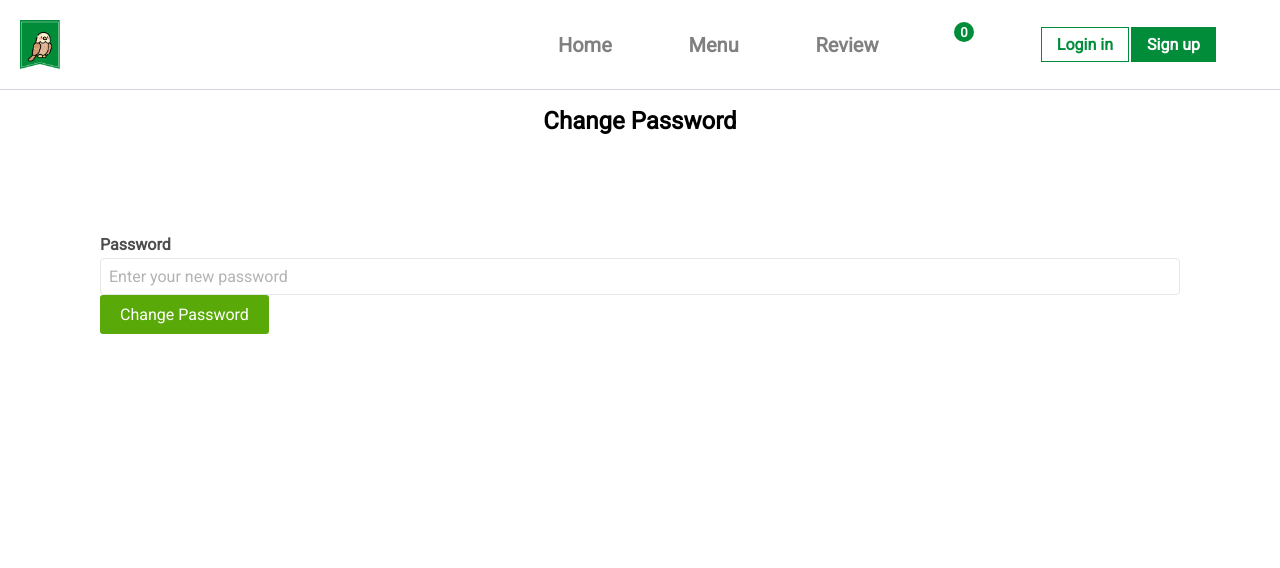
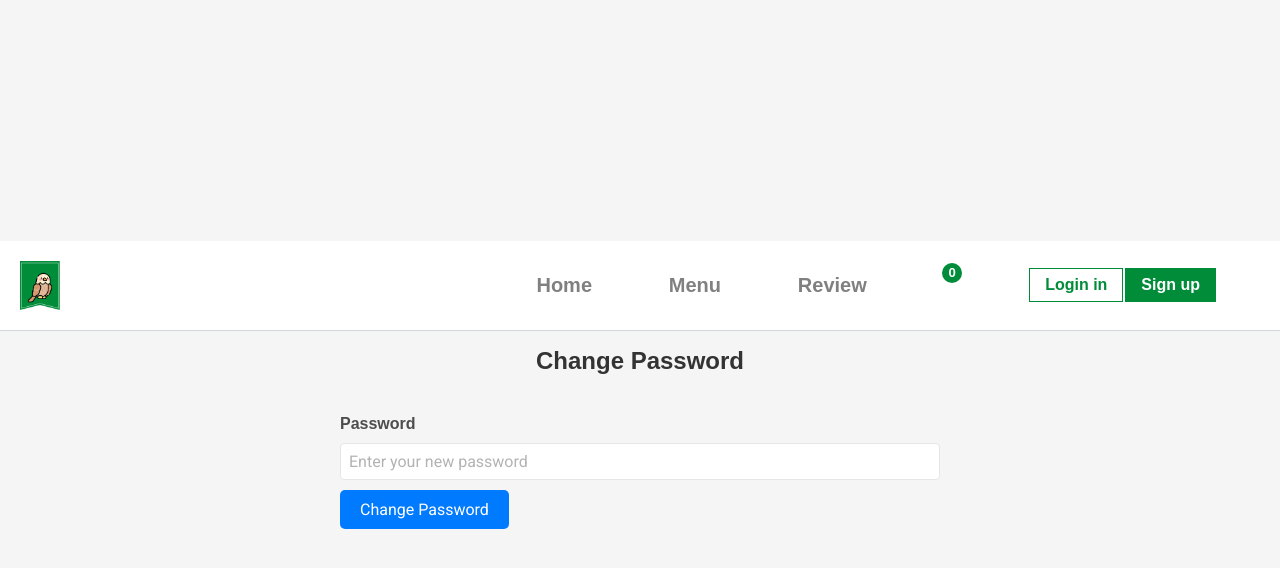
Before and after one commit to kbb0135/unt-camteen, a React (Create React App) app: page /changepassword in a window 1280 px wide. Shown: the top 568 px of the page. Built offline with nearby package versions, Linux system fonts and the light colour scheme; no server answers; some icons are missing.

Commit message:
updating css for user credentials, password, and admin coupon

```diff
--- a/src/Admin/AdminCoupon.js
+++ b/src/Admin/AdminCoupon.js
@@ -4,6 +4,7 @@ import { onAuthStateChanged } from 'firebase/auth'
 import Header from '../Components/Header.jsx'
 import { Notifier } from '../Components/Notifier.jsx'
 import { setDoc, doc } from 'firebase/firestore'
+import '../style/AdminCoupon.css'
 
 export default function AdminCoupon() {
     const [input, setInput] = useState("")
--- a/src/Components/ChangeUserDetails.jsx
+++ b/src/Components/ChangeUserDetails.jsx
@@ -4,6 +4,7 @@ import Header from './Header'
 import { onAuthStateChanged } from 'firebase/auth';
 import { doc, getDoc, updateDoc } from "firebase/firestore";
 import '../style/change.css';
+import '../style/ChangeUserDetails.css'
 
 export default function ChangeUserDetails() {
     const [firstName, setFirstName] = useState("");
@@ -51,7 +52,10 @@ export default function ChangeUserDetails() {
 
     return (
         <div>
+            <>
             <Header/>
+            </>
+
             <div className='change-user'>
                 <h1 className="text-center">Change User Details</h1>
                 <label htmlFor="First Name">Change First Name</label>
--- a/src/Models/Payment.jsx
+++ b/src/Models/Payment.jsx
@@ -254,7 +254,7 @@ const Payment = () => {
 
                             ))}
                         </ul>
-                        <p className="total-pay">Total: {total}</p>
+                        <p className="total-pay">Total: {total.toFixed(2)}</p>
 
                         <div class="container">
                             {
@@ -264,7 +264,7 @@ const Payment = () => {
                                             <p className="total-pay">Discount Code Applied: {couponName}</p>
                                             <p className="total-pay">Discount Amount: ${price}</p>
                                             <hr></hr>
-                                            <p className="total-pay-dicount"> New Total: {discountTotal}</p>
+                                            <p className="total-pay-dicount"> New Total: {discountTotal.toFixed(2)}</p>
                                         </div>
                                     </>
                                 ) : (
@@ -273,7 +273,7 @@ const Payment = () => {
                                             <p className="total-pay">Discount Code Applied: {localStorage.getItem("couponName")}</p>
                                             <p className="total-pay">Discount Amount: ${localStorage.getItem("discountCode")}</p>
                                             <hr></hr>
-                                            <p className="total-pay-dicount"> New Total: {discountTotal}</p>
+                                            <p className="total-pay-dicount"> New Total: {discountTotal.toFixed(2)}</p>
                                         </div>
                                     </>
 
@@ -398,7 +398,7 @@ const Payment = () => {
                             )
                         }
                         {/* <Link to="/success"> */}
-                        <button id="payButton" onClick={(e) => handleForm(e)}>Pay {discountTotal}</button>
+                        <button id="payButton" onClick={(e) => handleForm(e)}>Pay {discountTotal.toFixed(2)}</button>
                         {/* </Link> */}
                     </div>
                 </div>
--- /dev/null
+++ b/src/style/AdminCoupon.css
@@ -0,0 +1,55 @@
+
+body {
+    font-family: 'Arial', sans-serif;
+    background-color: #f5f5f5;
+    margin: 0;
+    padding: 0;
+    display: flex;
+    flex-direction: column;
+    align-items: center;
+    justify-content: center;
+    min-height: 100vh;
+  }
+
+  .container {
+    max-width: 600px;
+    width: 100%;
+    background-color: #fff;
+    border-radius: 8px;
+    box-shadow: 0 0 10px rgba(0, 0, 0, 0.1);
+    padding: 20px;
+    box-sizing: border-box;
+  }
+
+  .text-center {
+    text-align: center;
+    color: #333;
+  }
+
+
+  input {
+    width: 100%;
+    padding: 10px;
+    margin-bottom: 10px;
+    box-sizing: border-box;
+    border: 1px solid #ccc;
+    border-radius: 4px;
+  }
+
+  button {
+    background-color: #007bff;
+    color: #fff;
+    padding: 10px 20px;
+    border: none;
+    cursor: pointer;
+    border-radius: 5px;
+    font-size: 16px;
+  }
+
+  button:hover {
+    background-color: #008c39;
+  }
+
+  label, button {
+    margin-bottom: 10px;
+  }
--- /dev/null
+++ b/src/style/ChangeUserDetails.css
@@ -0,0 +1,47 @@
+/* Applying styles to ChangeUserDetails*/
+.change-user {
+    max-width: 600px;
+    margin: 0 auto;
+    padding: 20px;
+  }
+
+  .text-center {
+    text-align: center;
+  }
+
+  input {
+    width: 100%;
+    padding: 10px;
+    margin-bottom: 10px;
+    box-sizing: border-box;
+  }
+
+  /* Styling the button */
+  button {
+    background-color: #007bff;
+    color: #fff;
+    padding: 10px 20px;
+    border: none;
+    cursor: pointer;
+    border-radius: 5px;
+  }
+
+  .change-user button:hover {
+    box-shadow: 0 1rem 2rem rgba(0, 0, 0, 0.2);
+    background-color: #008c39;
+    transform: translateY(-3px);
+
+  }
+
+  /* for spacing between elements */
+  label, button {
+    margin-bottom: 10px;
+  }
+
+  /*for smaller screens */
+  @media screen and (max-width: 768px) {
+    .change-user {
+      padding: 10px;
+    }
+
+  }
--- a/src/style/Payment.css
+++ b/src/style/Payment.css
@@ -1,3 +1,5 @@
+/* Payment.css */
+
 /* CreditCardPage.css */
 
 .credit-card-page {
@@ -5,7 +7,6 @@
   justify-content: space-between;
   margin: 20px;
 }
-
 
 .img-cart {
   width: 100px;
@@ -31,11 +32,7 @@
   padding: 0;
 }
 
-.items-section ul li {
-  margin-bottom: 10px;
-  font-size: 16px;
-  color: #333;
-}
+
 
 .payment-section {
   flex: 1;
@@ -84,18 +81,53 @@
 #payButton:hover {
   background-color: #b30000;
 }
-.total-pay {
 
- font-weight: bold;
- font-size: 18px;
- margin-left: 150px;
+
+
+
+/*new addition */
+.container {
+  display: flex;
+  justify-content: center;
+  align-items: center;
+  flex-direction: column;
+  text-align: center;
+  margin-top: 20px; /* Adjust the margin based on your design */
 }
-.total-pay-dicount {
-  color:red;
+
+.my-btn {
+  background-color: #f0f0f0; /* Add a background color for better visibility */
+  padding: 20px;
+  border-radius: 8px;
+  box-shadow: 0 0 10px rgba(0, 0, 0, 0.1);
+  margin-bottom: 20px; /* Add margin to separate from other elements */
+}
+
+.total-pay, .total-pay-dicount {
+  font-size: 16px;
+  margin: 10px 0; /* Add spacing between the paragraphs */
+}
+
+/* Optional: Add media query for smaller screens */
+@media screen and (max-width: 768px) {
+  .my-btn {
+    padding: 15px;
+  }
+
+  .total-pay, .total-pay-dicount {
+    font-size: 14px;
+  }
+}
+.items-section ul li {
+  margin-bottom: 10px;
+  font-size: 16px;
+  color: #333;
+  display: flex;
+  justify-content: space-between;
+  align-items: center;
 }
 .my-btn {
-    position: relative;
-    top: 20px;
-    left: 90px;
-
+  position: relative;
+  top: 20px;
+  left: 90px;
 }
```
